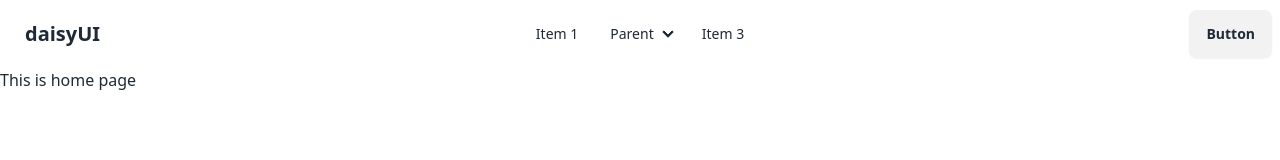
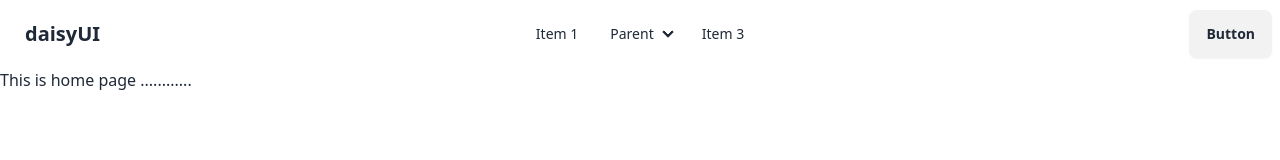
Before and after one commit to sifatullahshoyon/tech-heim-client, a React (Vite) app: page / in a window 1280 px wide. Shown: the top 160 px of the page. Built offline with nearby package versions, Linux system fonts and the light colour scheme.

Commit message:
added somthing

```diff
--- a/src/Pages/Home/Home.jsx
+++ b/src/Pages/Home/Home.jsx
@@ -3,7 +3,7 @@ import React from 'react';
 const Home = () => {
     return (
         <div>
-            <h1>This is home page</h1>
+            <h1>This is home page ............</h1>
             <h1 className='mt-20 text-center text-5xl text-red-600'>OKh</h1>
         </div>
     );
```
Also changed, not shown: 1 other file (tests, documents, lock files or other folders).
